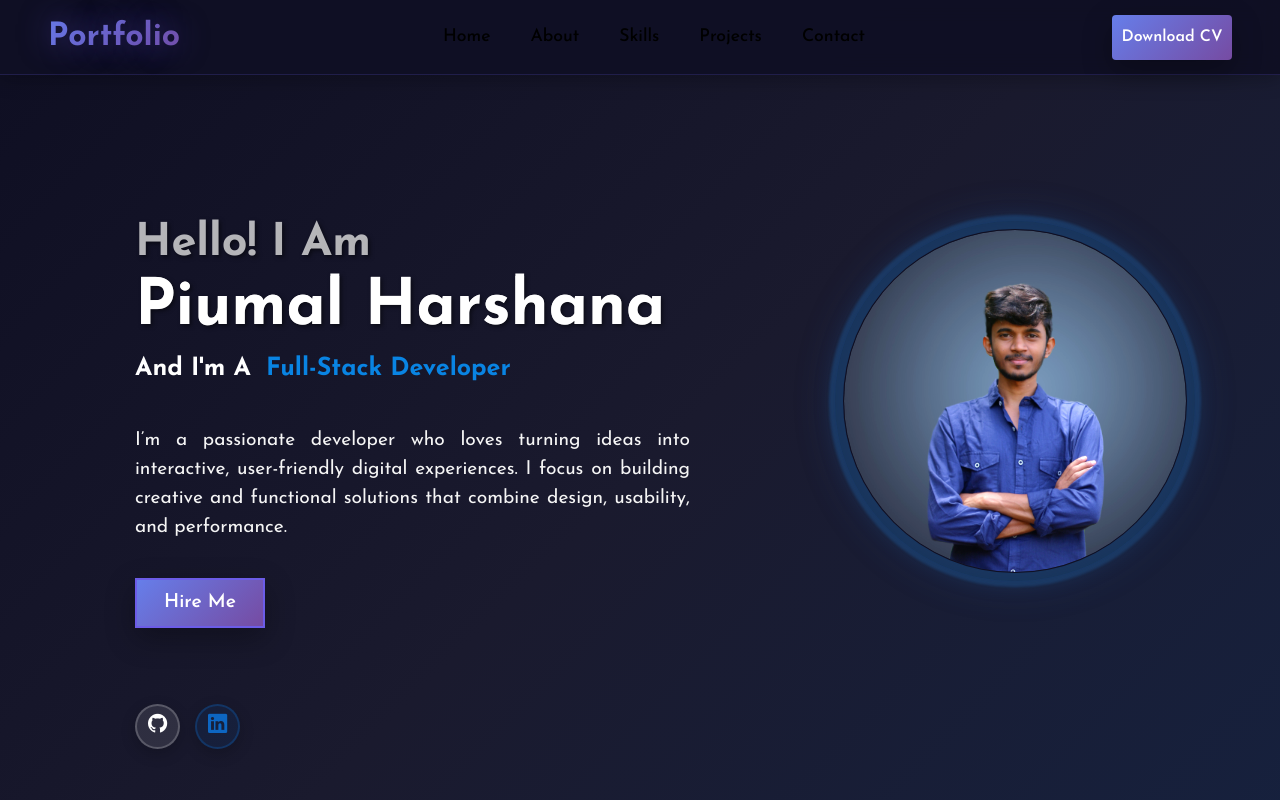
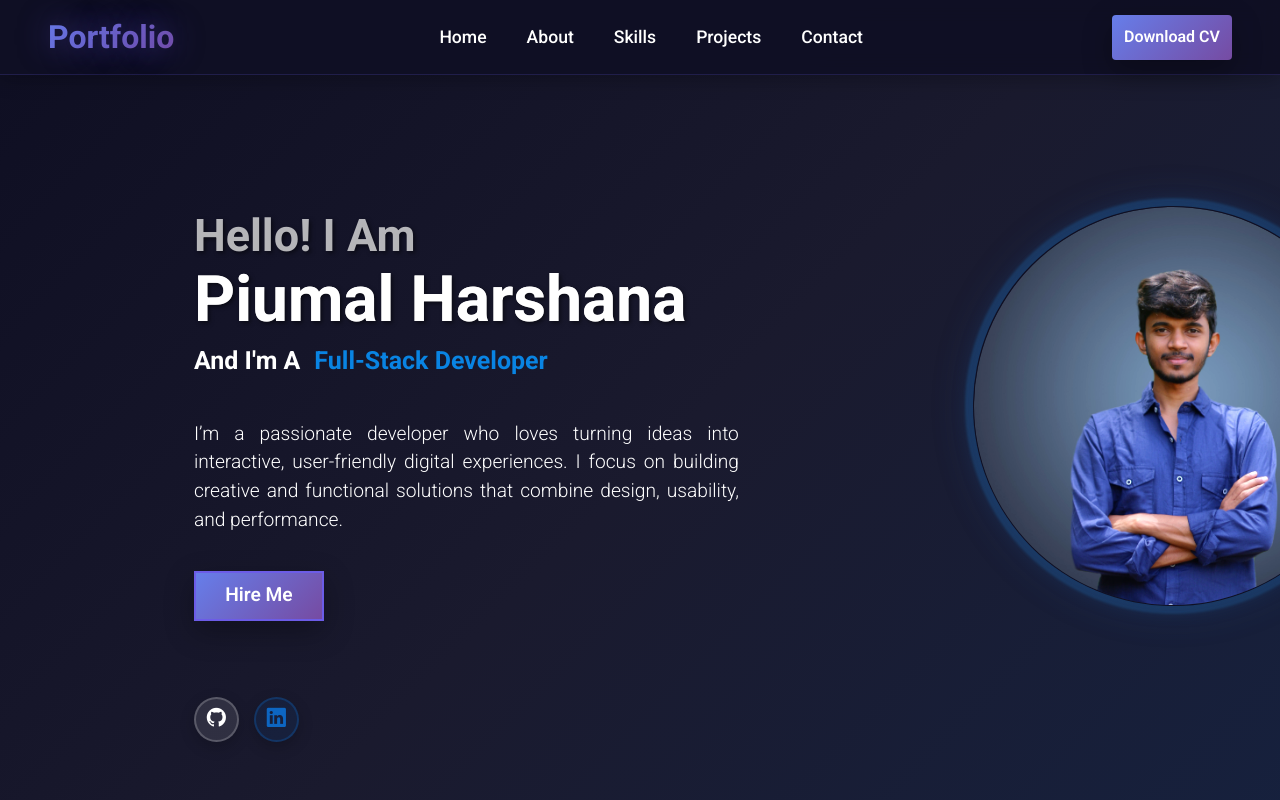
Before and after one commit to Piumalhk/My-Portfolio, a React (Vite) app in the folder My/: page / in a window 1280 px wide. Shown: the top 800 px of the page. Built offline with nearby package versions, Linux system fonts and the light colour scheme.

Commit message:
Switch to Roboto font and update navbar/link styles

```diff
--- a/My/index.html
+++ b/My/index.html
@@ -15,17 +15,16 @@
     <link rel="preconnect" href="https://cdn.jsdelivr.net" />
     <link rel="preconnect" href="https://unpkg.com" />
     <link rel="preconnect" href="https://ajax.googleapis.com" />
-
     <!-- Preload Google Fonts immediately -->
     <link
-      href="https://fonts.googleapis.com/css2?family=Josefin+Sans:wght@300;400;500;600;700&display=swap"
+      href="https://fonts.googleapis.com/css2?family=Roboto:wght@300;400;500;600;700&display=swap"
       rel="stylesheet"
       media="print"
       onload="this.media='all'"
     />
     <noscript>
       <link
-        href="https://fonts.googleapis.com/css2?family=Josefin+Sans:wght@300;400;500;600;700&display=swap"
+        href="https://fonts.googleapis.com/css2?family=Roboto:wght@300;400;500;600;700&display=swap"
         rel="stylesheet"
       />
     </noscript>
@@ -75,7 +74,7 @@
     <style>
       /* Prevent flash of unstyled content */
       body {
-        font-family: "Josefin Sans", sans-serif;
+        font-family: "Roboto", sans-serif;
         font-weight: 400;
         margin: 0;
         padding: 0;
@@ -109,9 +108,8 @@
         color: black;
         text-decoration: none;
       }
-
       .navbar-nav a {
-        color: black !important;
+        color: white !important;
         position: relative;
         text-decoration: none;
         padding: 0.5rem 1rem;
--- a/My/src/Pages/Project.jsx
+++ b/My/src/Pages/Project.jsx
@@ -256,8 +256,8 @@ export default function Project() {
                   Skills
                 </a>
               </li>
-              <li className="nav-item">
-                <a className="nav-link" href="#portfolio">
+              <li className="nav-item " >
+                <a className="nav-link" href="#portfolio" >
                   Projects
                 </a>
               </li>
@@ -281,7 +281,7 @@ export default function Project() {
         </div>
       </nav>
       {/* Home Section */}
-      <section className="home pt-5 pb-5" id="home">
+      <section className="home pt-3  pb-5" id="home">
         <div className="container">
           <div className="row justify-content-evenly align-middle">
             <div
@@ -289,14 +289,14 @@ export default function Project() {
               data-aos="slide-right"
             >
               {" "}
-              <h2 className="mt-2 glow-text">
+              <h2 className="mt-4  ">
                 <span className="h">Hello! I Am</span> <br />
                 <span className="c-orange">Piumal Harshana</span>
               </h2>
               <span className="one">And I'm A</span>{" "}
               <span className="two"> Full-Stack Developer</span>
               <br /> <br />{" "}
-              <p className="text1">
+              <p className="text2">
                 I’m a passionate developer who loves turning ideas into
                 interactive, user-friendly digital experiences. I focus on
                 building creative and functional solutions that combine design,
@@ -381,7 +381,7 @@ export default function Project() {
           </div>{" "}
           {/* Web Technologies */}
           <div className="skill-category mb-5" data-aos="fade-up">
-            <h4 className="category-title glow-text mb-4">
+            <h4 className="category-title  mb-4">
               <i className="bi bi-code-slash me-2"></i>Web Technologies
             </h4>
             <div className="row justify-content-center">
@@ -445,7 +445,7 @@ export default function Project() {
             data-aos="fade-up"
             data-aos-delay="100"
           >
-            <h4 className="category-title glow-text mb-4">
+            <h4 className="category-title  mb-4">
               <i className="bi bi-layers me-2"></i>Frameworks & Libraries
             </h4>
             <div className="row justify-content-center">
@@ -530,7 +530,7 @@ export default function Project() {
             data-aos="fade-up"
             data-aos-delay="200"
           >
-            <h4 className="category-title glow-text mb-4">
+            <h4 className="category-title  mb-4">
               <i className="bi bi-database me-2"></i>Databases
             </h4>
             <div className="row justify-content-center">
@@ -575,7 +575,7 @@ export default function Project() {
             data-aos="fade-up"
             data-aos-delay="300"
           >
-            <h4 className="category-title glow-text mb-4">
+            <h4 className="category-title  mb-4">
               <i className="bi bi-palette me-2"></i>Design Tools
             </h4>
             <div className="row justify-content-center">
@@ -628,7 +628,7 @@ export default function Project() {
             data-aos="fade-up"
             data-aos-delay="400"
           >
-            <h4 className="category-title glow-text mb-4">
+            <h4 className="category-title  mb-4">
               <i className="bi bi-tools me-2"></i>Other Tools
             </h4>
             <div className="row justify-content-center">
--- a/My/src/Pages/index.css
+++ b/My/src/Pages/index.css
@@ -39,7 +39,7 @@ body {
   box-sizing: border-box;
   background: var(--gradient-dark);
   color: var(--text-primary);
-  font-family: "Josefin Sans", sans-serif;
+  font-family: "Roboto", sans-serif;
 }
 
 *,
@@ -101,7 +101,9 @@ body {
   border-bottom: 1px solid rgba(108, 92, 231, 0.2);
   box-shadow: 0 2px 20px rgba(0, 0, 0, 0.3);
 }
-
+.container {
+  margin-left: 100px;
+}
 .navbar-brand {
   background: var(--gradient-purple);
   -webkit-background-clip: text;
@@ -112,10 +114,14 @@ body {
 }
 
 .nav-link {
-  color: var(--text-secondary) !important;
+  color: white !important;
   font-weight: 500;
   transition: all 0.3s ease;
   position: relative;
+}
+
+.navbar-nav .nav-link {
+  color: white !important;
 }
 
 .nav-link:hover {
@@ -138,7 +144,7 @@ body {
   width: 100%;
   left: 0;
 }
-.n{
+.n {
   margin-right: 140px;
 }
 .one {
@@ -1195,7 +1201,6 @@ section::before {
 }
 
 /* Form Field Focus Enhancement */
-
 
 /* Success Message Animation */
 .alert {
@@ -1804,38 +1809,39 @@ img {
 /* Animated Circular Profile Frame */
 .profile-frame {
   position: relative;
-  width: 100%;
+  width: 400px;
+  height: 400px;
   max-width: 400px;
   margin: 0 auto;
-  margin-left: 50px;
-  padding: 8px;
+  margin-left: 140px;
+
   border-radius: 50%;
-  margin-top: 20px;
+  margin-top: 30px;
 }
 
 /* Animated Border Effect */
 .profile-frame::before {
+  content: "";
+  position: absolute;
+  top: -8px;
+  left: -8px;
+  right: -8px;
+  bottom: -8px;
+  background: #1a365d;
+  border-radius: 50%;
+  z-index: -2;
+  animation: energyFlow 3s linear infinite;
+  filter: blur(1px);
+}
+
+/* Secondary rotating border for enhanced effect */
+.profile-frame::after {
   content: "";
   position: absolute;
   top: -6px;
   left: -6px;
   right: -6px;
   bottom: -6px;
-  background: #1a365d;
-  border-radius: 50%;
-  z-index: -2;
-  animation: energyFlow 3s linear infinite;
-  filter: blur(1px);
-}
-
-/* Secondary rotating border for enhanced effect */
-.profile-frame::after {
-  content: "";
-  position: absolute;
-  top: -4px;
-  left: -4px;
-  right: -4px;
-  bottom: -4px;
   background: radial-gradient(circle, #2d5aa0 0%, transparent 70%);
   border-radius: 50%;
   z-index: -1;
@@ -1846,7 +1852,8 @@ img {
 /* Inner container for the image */
 .profile-inner {
   position: relative;
-  width: 100%;
+  width: 400px;
+  height: 400px;
   aspect-ratio: 1;
   border-radius: 50%;
   overflow: hidden;
@@ -1857,8 +1864,8 @@ img {
 
 /* Profile image with smooth scaling */
 .profile-image {
-  width: 100%;
-  height: 100%;
+  width: 400px;
+  height: 400px;
   object-fit: cover;
   border-radius: 50%;
   transition: all 0.4s cubic-bezier(0.4, 0, 0.2, 1);
@@ -1937,23 +1944,23 @@ img {
 /* Advanced Responsive Design */
 @media (max-width: 1200px) {
   .profile-frame {
-    max-width: 350px;
+    max-width: 450px;
     margin-left: 20px;
   }
 }
 
 @media (max-width: 768px) {
   .profile-frame {
-    max-width: 280px;
+    max-width: 350px;
     margin-left: 0;
     padding: 6px;
   }
 
   .profile-frame::before {
-    top: -4px;
-    left: -4px;
-    right: -4px;
-    bottom: -4px;
+    top: -5px;
+    left: -5px;
+    right: -5px;
+    bottom: -5px;
   }
 
   .profile-frame::after {
@@ -1970,7 +1977,7 @@ img {
 
 @media (max-width: 480px) {
   .profile-frame {
-    max-width: 220px;
+    max-width: 280px;
     padding: 4px;
   }
 
@@ -2048,3 +2055,8 @@ img {
 .project-description {
   text-align: justify;
 }
+
+.text2 {
+  text-align: justify;
+  font-weight: 200;
+}
--- a/My/src/index.css
+++ b/My/src/index.css
@@ -1,22 +1,22 @@
 /* appling google font over the website  */
-body{
-    font-family: 'Josefin Sans', sans-serif;
+body {
+  font-family: "Roboto", sans-serif;
   font-weight: 400;
 }
 /* styling menu icon */
-.nav-menu{
+.nav-menu {
   border: none;
   background-color: #a13333;
   font-size: 1.5rem;
   color: #fca61f;
 }
 /* styling navbar links  */
-.navbar-nav a{
-    color: black;
+.navbar-nav a {
+  color: white !important;
   position: relative;
 }
-.navbar-nav a:hover{
-    color: #311ffc;
+.navbar-nav a:hover {
+  color: #0984e3 !important;
 }
 .navbar-nav a:after {
   background: none repeat scroll 0 0 transparent;
@@ -38,38 +38,41 @@ body{
 /* styling contact btn  */
 
 /* styling home section starts */
-.home{
-    background: linear-gradient(33deg, rgba(242,242,255,1) 0%, rgba(235,249,255,1) 100%);
+.home {
+  background: linear-gradient(
+    33deg,
+    rgba(242, 242, 255, 1) 0%,
+    rgba(235, 249, 255, 1) 100%
+  );
   padding: 30px 0px 10px 0px;
 }
-.home h2{
+.home h2 {
   font-size: 3rem;
   line-height: 4rem;
 }
-.c-orange{
-
+.c-orange {
   font-weight: 700;
   font-size: 4rem;
 }
-.home p{
+.home p {
   width: fit-content;
   margin-top: 1rem;
   font-size: 1.2rem;
 }
-.h-btn:hover{
+.h-btn:hover {
   background: #6f34fe;
   color: #fff;
   transform: translateY(-20px);
   transition-duration: 1s;
 }
-.link{
+.link {
   text-decoration: none;
   font-size: 1.2rem;
   color: #fca61f;
   position: relative;
 }
-.link::after{
-    content: '';
+.link::after {
+  content: "";
   position: absolute;
   width: 100%;
   transform: scaleX(0);
@@ -81,60 +84,59 @@ body{
   transform-origin: bottom right;
   transition: transform 0.25s ease-out;
 }
-.link:hover{
+.link:hover {
   color: #6f34fe;
 }
-.link:hover::after{
+.link:hover::after {
   transform: scaleX(1);
   transform-origin: bottom left;
 }
 /* adding animation to home section image  */
 
-
 /* expertise section starts */
-.heading small{
+.heading small {
   color: #6f34fe;
   font-size: 1.5rem;
   font-weight: 600;
 }
-.heading h3{
+.heading h3 {
   margin-top: 0.5rem;
   color: #3f396d;
   font-size: 2.5rem;
   font-weight: 700;
 }
-.expertise h4{
+.expertise h4 {
   color: #3f396d;
   font-weight: 700;
 }
-.expertise a{
+.expertise a {
   text-decoration: none;
   color: #fca61f;
 }
-.expertise a:hover{
+.expertise a:hover {
   color: #6f34fe;
 }
-.expertise .service-card{
+.expertise .service-card {
   text-align: center;
   padding: 15px 15px;
   border-radius: 0.7rem;
 }
 
 /* skill section starts */
-.skill{
+.skill {
   background-color: rgb(234, 234, 249);
 }
-.progress-card{
+.progress-card {
   padding: 12% 10% 10% 15%;
   background-color: #fff;
   text-align: center;
   border-radius: 10%;
 }
-.progress-card:hover{
-    transform: scale(1.1,1.1);
+.progress-card:hover {
+  transform: scale(1.1, 1.1);
   transition-duration: 0.6s;
 }
-.circular-progress{
+.circular-progress {
   position: relative;
   height: 130px;
   width: 130px;
@@ -144,7 +146,7 @@ body{
   align-items: center;
   justify-content: center;
 }
-.circular-progress::before{
+.circular-progress::before {
   content: "";
   position: absolute;
   height: 120px;
@@ -152,36 +154,36 @@ body{
   border-radius: 50%;
   background-color: #fff;
 }
-.progress-value{
+.progress-value {
   position: relative;
   font-size: 1.5rem;
   font-weight: 600;
 }
-.html-progress{
+.html-progress {
   color: #fca61f;
 }
-.javascript-progress{
+.javascript-progress {
   color: #6f34fe;
 }
-.php-progress{
+.php-progress {
   color: #20c997;
 }
-.reactjs-progress{
+.reactjs-progress {
   color: #3f396d;
 }
-.text{
+.text {
   font-size: 1.2rem;
   font-weight: 500;
 }
-.heading p{
+.heading p {
   font-size: 1.3rem;
 }
 
 /* portfolio section starts */
-#myBtnContainer{
+#myBtnContainer {
   margin-bottom: 45px;
 }
-#myBtnContainer button{
+#myBtnContainer button {
   border: none;
   color: black;
   background: transparent;
@@ -191,84 +193,86 @@ body{
   display: inline-block;
   margin: 0 25px;
 }
-#myBtnContainer button:hover{
+#myBtnContainer button:hover {
   color: #fca61f;
 }
 
-#myBtnContainer button:focus{
+#myBtnContainer button:focus {
   outline: none;
 }
-.post .content h4{
+.post .content h4 {
   font-size: 1rem;
   font-weight: 700;
 }
-.post .card{
+.post .card {
   border: none;
 }
 
 /* testimonial section starts */
-.testimonial img:hover{
-    transform: scale(1.2,1.2);
+.testimonial img:hover {
+  transform: scale(1.2, 1.2);
   transition-duration: 1s;
 }
-.testimonial h4{
+.testimonial h4 {
   color: #3f396d;
 }
-.testimonial i{
+.testimonial i {
   font-size: 2.9rem;
   color: #fca61f;
-
 }
-.testimonial .nextprev-btn{
+.testimonial .nextprev-btn {
   border: none;
   background-color: #fff;
 }
-.prev:hover,.prev-btn:hover{
-    color:#6f34fe;
+.prev:hover,
+.prev-btn:hover {
+  color: #6f34fe;
   transform: translateX(-10px);
   transition-duration: 1s;
 }
-.next:hover,.next-btn:hover{
-    color:#6f34fe;
+.next:hover,
+.next-btn:hover {
+  color: #6f34fe;
   transform: translateX(10px);
   transition-duration: 1s;
 }
 
 /* blog section starts */
-.blog{
+.blog {
   background-color: #f2f2ff;
 }
-.blog .blogpost .card{
+.blog .blogpost .card {
   border: none;
   border-radius: 5%;
 }
-.nav-bg{
+.nav-bg {
   background-color: #fff;
 }
 
-.blog .blogpost small{
+.blog .blogpost small {
   color: #6f34fe;
   font-size: 1.1rem;
 }
-.blog .blogpost h4,.blogpost a{
+.blog .blogpost h4,
+.blogpost a {
   color: #3f396d;
   font-weight: 700;
   margin-top: 1rem;
   text-decoration: none;
 }
-.blogpost a:hover{
+.blogpost a:hover {
   color: #fca61f;
 }
-.blog .blogpost .read-more-btn{
+.blog .blogpost .read-more-btn {
   text-decoration: none;
   color: #fca61f;
   font-size: 1.1rem;
 }
-.blog .blogpost .read-more-btn:hover{
+.blog .blogpost .read-more-btn:hover {
   color: #6f34fe;
 }
 /* styling modal group  */
-.btn-c{
+.btn-c {
   margin-left: 94%;
   background-color: transparent;
   border: none;
@@ -276,43 +280,43 @@ body{
   font-size: 2rem;
   margin-top: -3%;
 }
-.btn-c i{
+.btn-c i {
   color: #fca61f;
 }
-.modal-body .content span{
+.modal-body .content span {
   font-size: 1rem;
 }
-.modal-body .content small{
+.modal-body .content small {
   font-size: 1rem;
   color: #6f34fe;
 }
 /* contact section starts */
-.contact{
+.contact {
   background-color: #f3f3f3;
 }
-.contact-details i{
+.contact-details i {
   font-size: 1.5rem;
   color: #fca61f;
 }
-.contact-details p{
+.contact-details p {
   font-size: 1.2rem;
   margin-left: 1rem;
 }
-.contact-form .form-control:focus{
+.contact-form .form-control:focus {
   box-shadow: none;
   border: 1px solid #fca61f;
 }
-.contact-form .form-control{
+.contact-form .form-control {
   padding: 10px 10px;
   width: 80%;
 }
 
 /* footer section starts */
-footer{
+footer {
   background-color: #211e39;
 }
 
-footer .link-group a{
+footer .link-group a {
   margin-left: 10px;
   margin-right: 10px;
   text-decoration: none;
@@ -320,37 +324,37 @@ footer .link-group a{
   font-size: 1.1rem;
   margin-top: 1rem;
 }
-footer .link-group a:hover{
+footer .link-group a:hover {
   color: #fca61f;
 }
-.social-links button{
+.social-links button {
   border: none;
   margin-right: 1rem;
   font-size: 1.2rem;
   background-color: #fff;
   padding: 14px 15px 10px 15px;
 }
-.social-links .dribble{
+.social-links .dribble {
   color: #f33a7e;
 }
-.social-links button:hover{
+.social-links button:hover {
   color: #fff;
   transform: translateY(-20px);
   transition-duration: 1s;
 }
-.social-links .dribble:hover{
+.social-links .dribble:hover {
   background-color: #f33a7e;
 }
-.social-links .whatsapp{
-    color: #25D366;
+.social-links .whatsapp {
+  color: #25d366;
 }
-.social-links .whatsapp:hover{
-    background-color: #25D366;
+.social-links .whatsapp:hover {
+  background-color: #25d366;
 }
-.social-links .behance{
+.social-links .behance {
   color: #255afc;
 }
-.social-links .behance:hover{
+.social-links .behance:hover {
   background-color: #255afc;
 }
 
```
Lines whose indentation alone changed are shown as unchanged.
